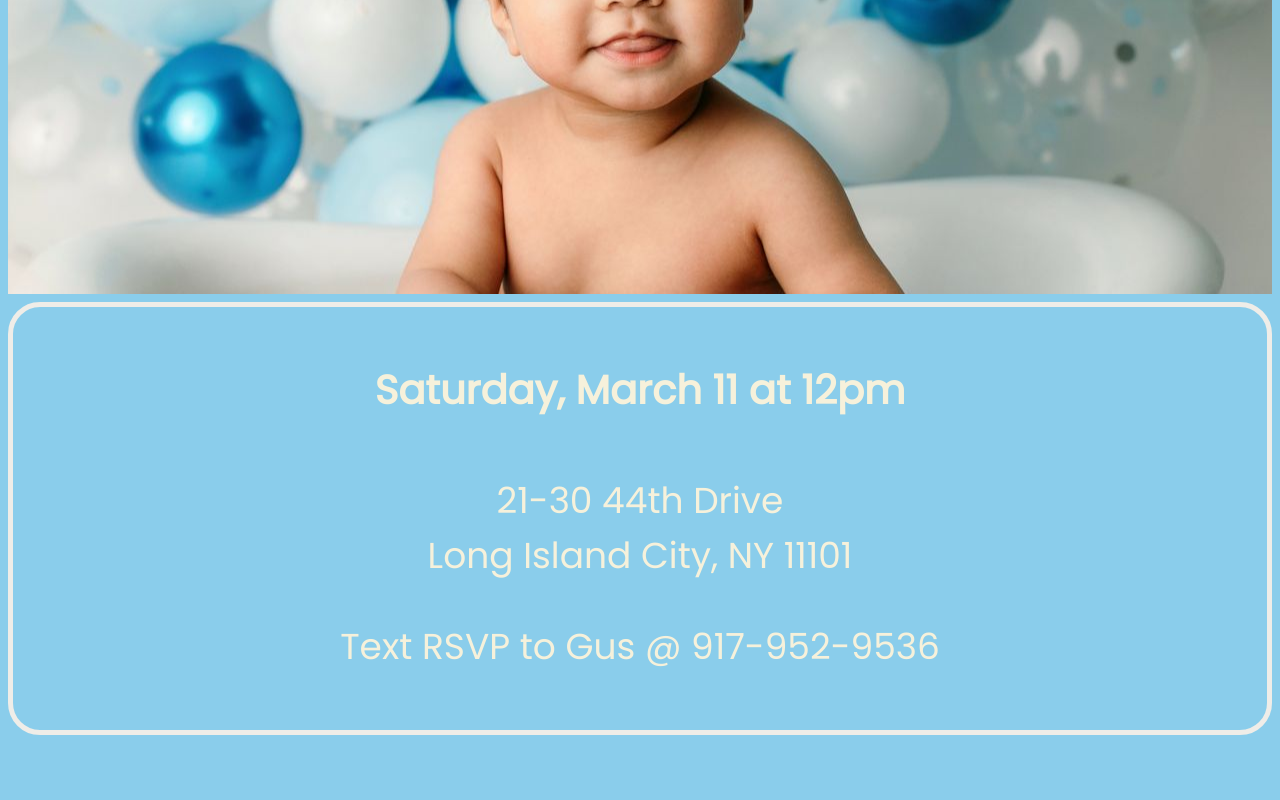
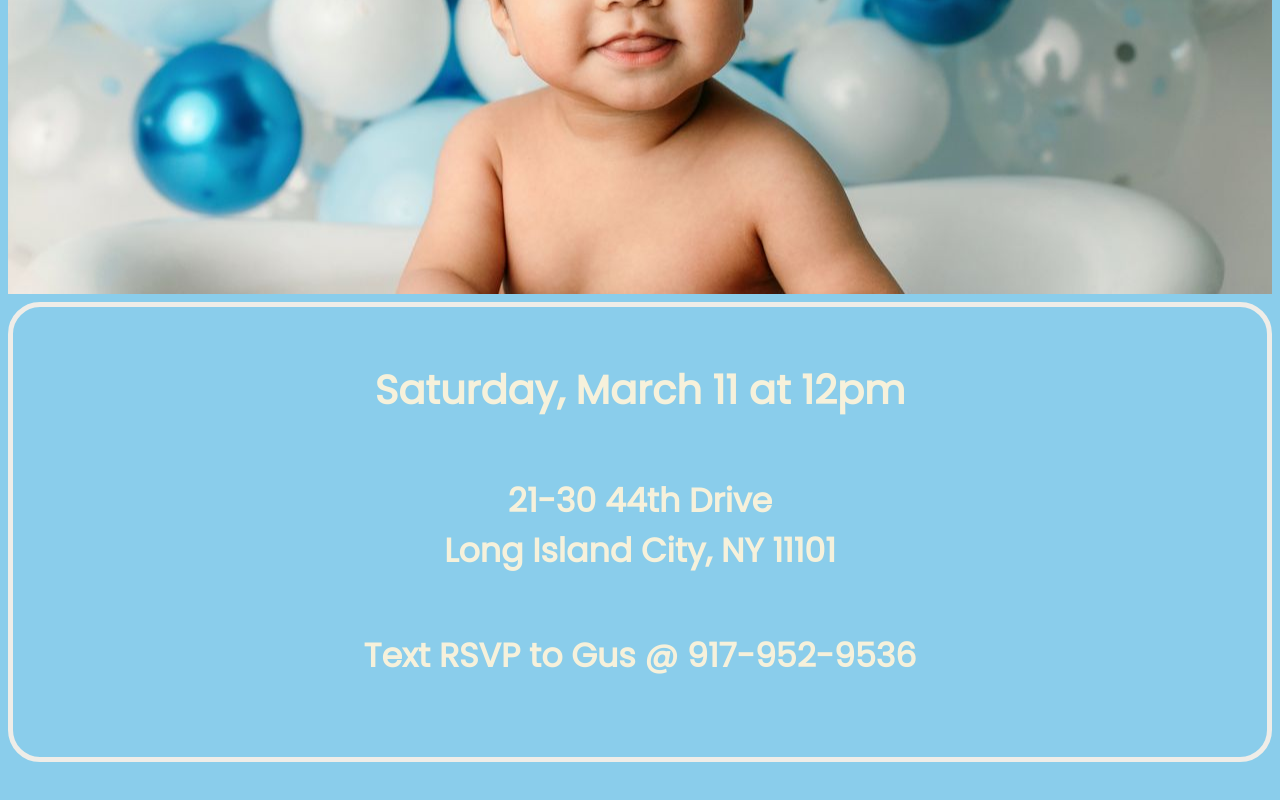
Before and after one commit to nolan-reyes/birthday, a plain HTML site: page index.html in a window 1280 px wide. Shown: the part 1080-1880 px from the top of the page. Drawn offline with Linux system fonts and the light colour scheme.

Commit message:
Add links and update font

```diff
--- a/index.css
+++ b/index.css
@@ -74,6 +74,8 @@ img {
 #details {
     font-family: 'Poppins', sans-serif;
     height: 100%;
+    z-index: 2;
+    position: relative;
     text-align: center;
     padding-bottom: 20px;
     margin: 1vh 0 10vh 0;
@@ -81,8 +83,14 @@ img {
     border-radius: max(32px, min(32px, (100% - 400px + 1px) * 9999)) / 32px;
 }
 
-#details p {
-    font-size: 36px;
+a {
+    text-decoration: none;
+    color: #f6f1db;
+}
+
+a:hover {
+    text-decoration: underline;
+    color: #efede8
 }
 
 .bubble {
--- a/index.html
+++ b/index.html
@@ -51,12 +51,13 @@
 </div>
 <div id="details">
     <h4>Saturday, March 11 at 12pm</h4>
-    <p>
+    <a href="https://goo.gl/maps/okob62y4VFB5uRde6" target="_blank">
+    <h5>
         21-30 44th Drive
         <br>
         Long Island City, NY 11101
-    </p>
-    <p>Text RSVP to Gus @ 917-952-9536</p>
+    </h5></a>
+    <h5>Text RSVP to Gus @ <a href="sms:+19179529536">917-952-9536</a></h5>
 </div>
 </body>
 </html>
```
